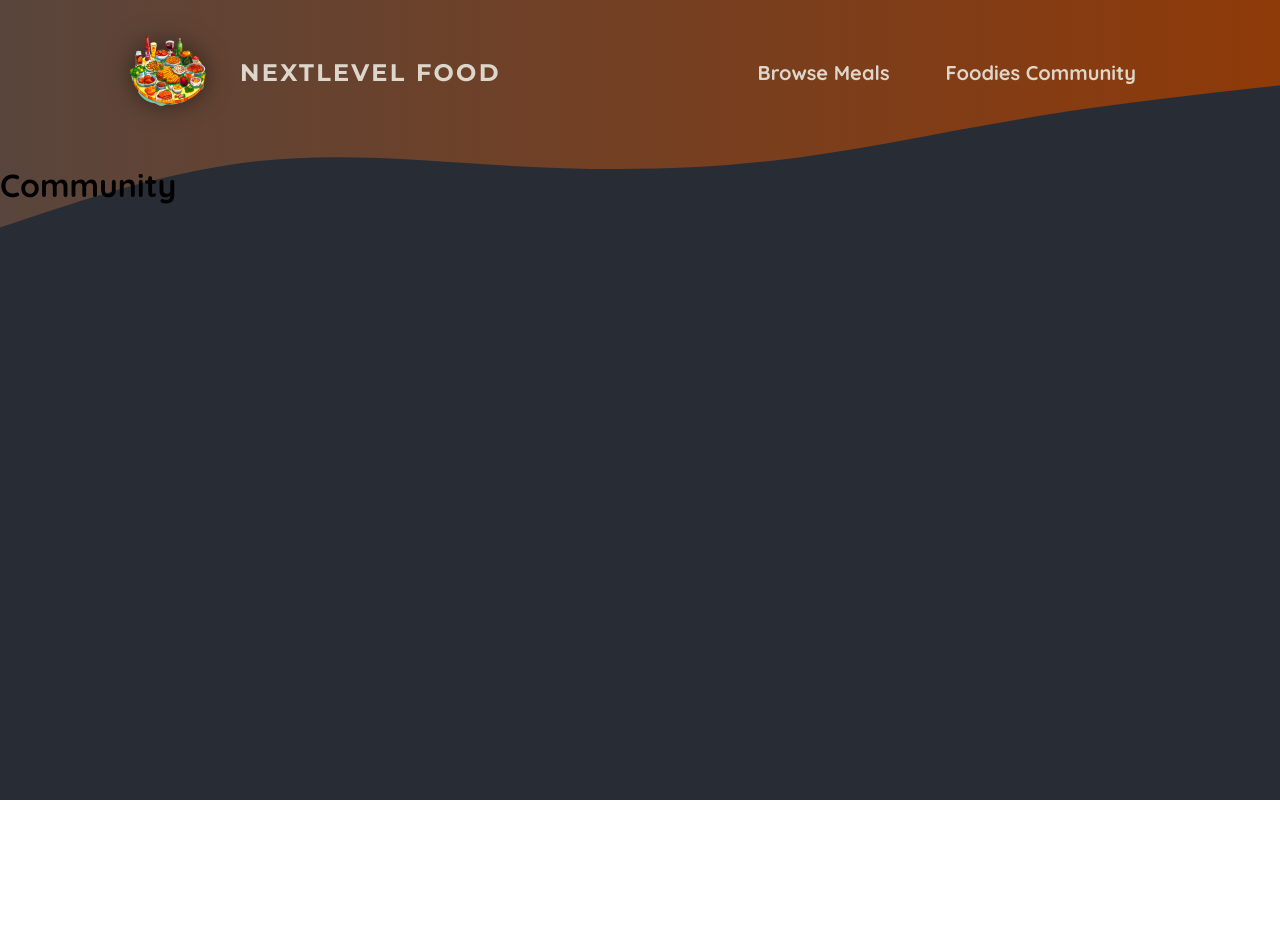
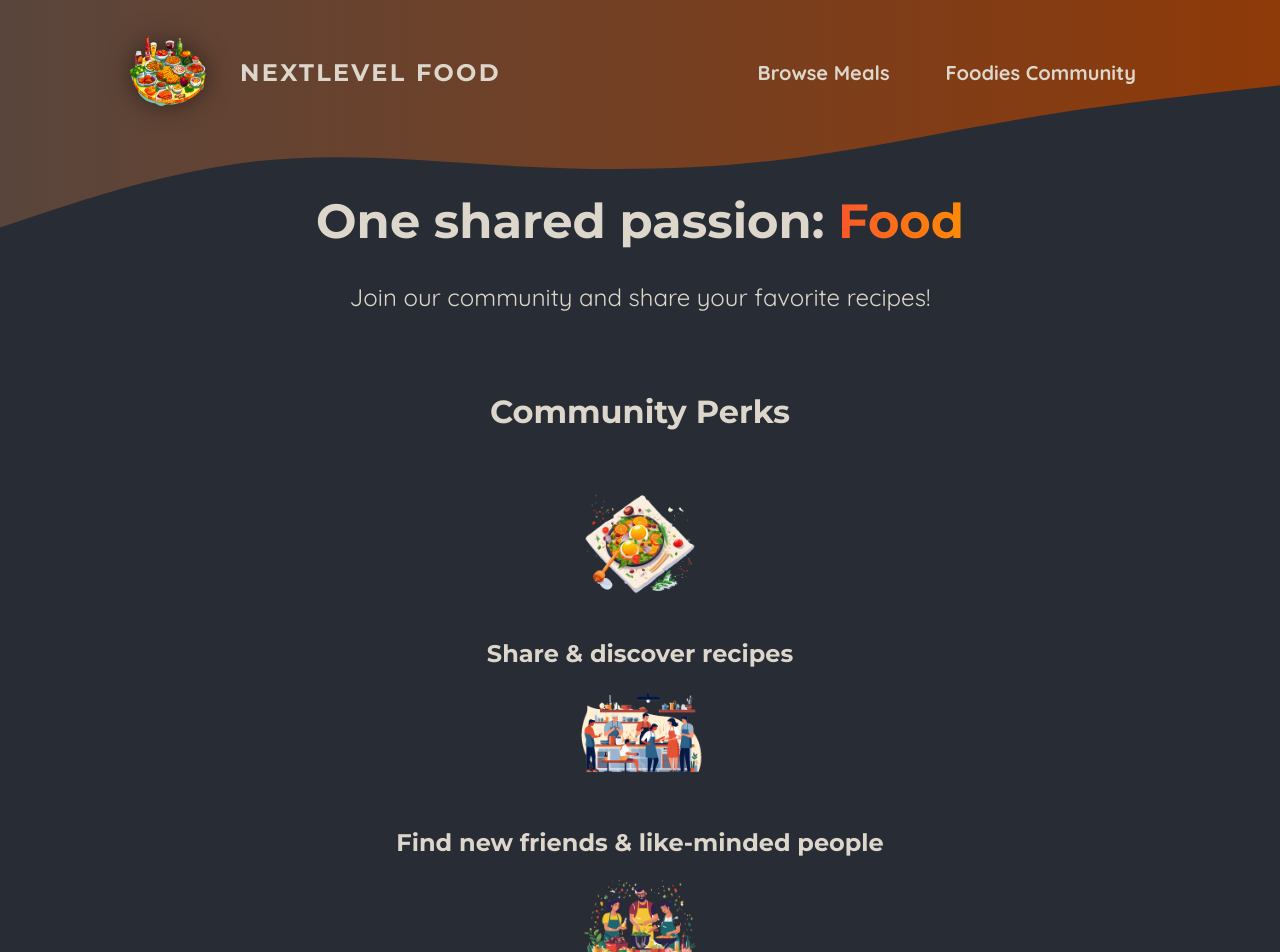
Before and after one commit to Philippe35507/Next.js-Foodies-app, a Next.js app: page /community in a window 1280 px wide. Shown: the top 952 px of the page. Before the commit the page ends 800 px from the top, so only its background shows below. Built offline with nearby package versions, Linux system fonts and the light colour scheme.

Commit message:
Populating Community Page

```diff
--- a/app/community/page.js
+++ b/app/community/page.js
@@ -1,3 +1,40 @@
+import Image from 'next/image';
+
+import mealIcon from '@/assets/icons/meal.png';
+import communityIcon from '@/assets/icons/community.png';
+import eventsIcon from '@/assets/icons/events.png';
+import classes from './page.module.css';
+
 export default function CommunityPage() {
-  return <h1>Community</h1>;
+  return (
+    <>
+      <header className={classes.header}>
+        <h1>
+          One shared passion: <span className={classes.highlight}>Food</span>
+        </h1>
+        <p>Join our community and share your favorite recipes!</p>
+      </header>
+      <main className={classes.main}>
+        <h2>Community Perks</h2>
+
+        <ul className={classes.perks}>
+          <li>
+            <Image src={mealIcon} alt="A delicious meal" />
+            <p>Share & discover recipes</p>
+          </li>
+          <li>
+            <Image src={communityIcon} alt="A crowd of people, cooking" />
+            <p>Find new friends & like-minded people</p>
+          </li>
+          <li>
+            <Image
+              src={eventsIcon}
+              alt="A crowd of people at a cooking event"
+            />
+            <p>Participate in exclusive events</p>
+          </li>
+        </ul>
+      </main>
+    </>
+  );
 }
--- /dev/null
+++ b/app/community/page.module.css
@@ -0,0 +1,61 @@
+.header {
+    gap: 3rem;
+    margin: 3rem auto 5rem auto;
+    width: 90%;
+    max-width: 75rem;
+    color: #ddd6cb;
+    font-size: 1.5rem;
+    text-align: center;
+  }
+
+  .header h1 {
+    font-family: 'Montserrat', sans-serif;
+  }
+
+  .highlight {
+    background: linear-gradient(90deg, #f9572a, #ff8a05);
+    background-clip: text;
+    -webkit-background-clip: text;
+    -webkit-text-fill-color: transparent;
+  }
+
+  .main {
+    width: 90%;
+    max-width: 40rem;
+    margin: 0 auto;
+    text-align: center;
+  }
+
+  .main h2 {
+    font-family: 'Montserrat', sans-serif;
+    font-size: 2rem;
+    margin-bottom: 3rem;
+    color: #ddd6cb;
+  }
+
+  .perks {
+    list-style: none;
+    margin: 3rem 0;
+    padding: 0;
+  }
+
+  .perks li {
+    display: flex;
+    flex-direction: column;
+    align-items: center;
+    gap: 2rem;
+  }
+
+  .perks img {
+    width: 8rem;
+    height: 8rem;
+    object-fit: contain;
+  }
+
+  .perks p {
+    font-family: 'Montserrat', sans-serif;
+    font-size: 1.5rem;
+    font-weight: bold;
+    margin: 0;
+    color: #ddd6cb;
+  }
```
